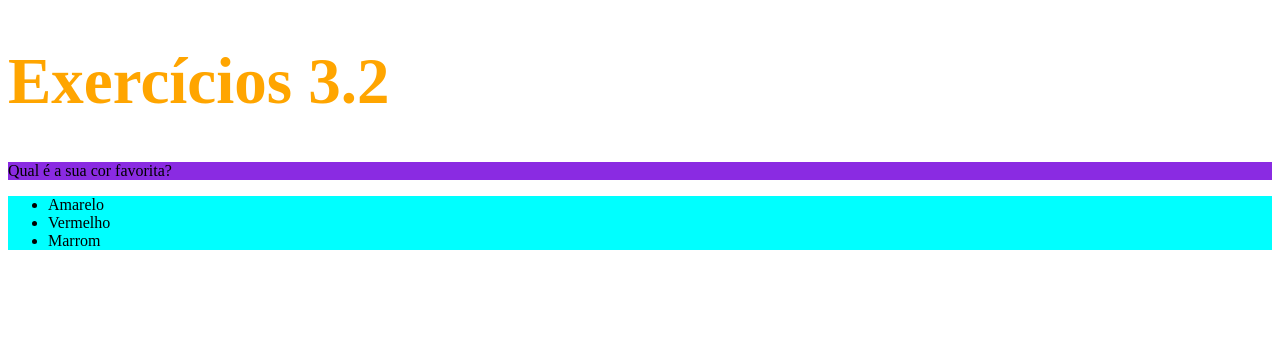
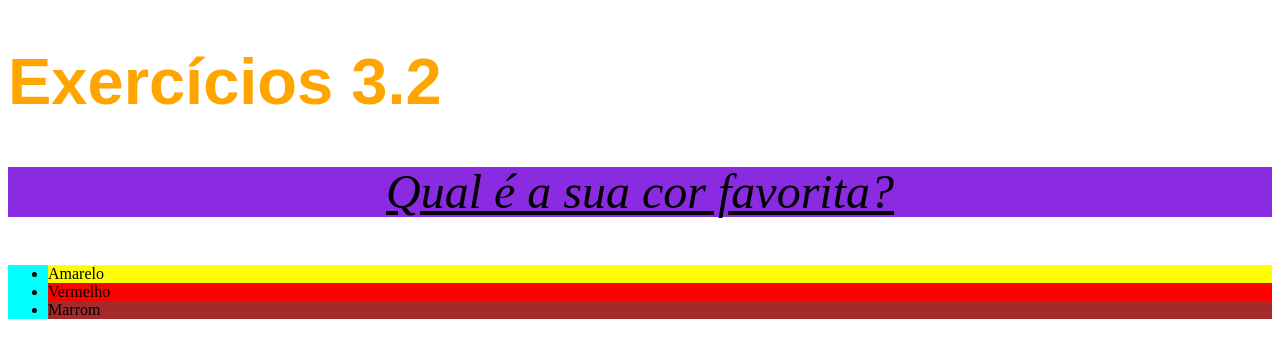
Before and after one commit to joao-antonio-csn/Trybe-Exercicios, a plain HTML site: page dia-2-html-css-primeiros-passos-em-css/dia-2-html-css-primeiros-passos-em-css/index.html in a window 1280 px wide. Drawn offline with Linux system fonts and the light colour scheme.

Commit message:
exercicio de propriedades de texto no CSS

```diff
--- a/dia-2-html-css-primeiros-passos-em-css/dia-2-html-css-primeiros-passos-em-css/index.html
+++ b/dia-2-html-css-primeiros-passos-em-css/dia-2-html-css-primeiros-passos-em-css/index.html
@@ -9,6 +9,7 @@
         h1{
             font-size: 65px;
             color: orange;
+            font-family: sans-serif;
         }
         #ul-bg-color{
             background-color: aqua;
@@ -16,15 +17,36 @@
         .ul-p-bg-color{
             background-color: blueviolet;
         }
+        p{
+            font-weight: 600px;
+            font-size: 3em;
+            font-style: italic;
+            line-height: 50px;
+            text-align: center;
+            text-decoration: underline;
+        }
+        body{
+            font-size: 16px;
+        }
+        #li-yellow-color{
+            background-color: yellow;
+        }
+        #li-red-color{
+            background-color: red;
+        }
+        #li-brown-color{
+            background-color: brown;
+        }
+
     </style>
 </head>
 <body>
     <h1>Exercícios 3.2</h1>
     <p class="ul-p-bg-color">Qual é a sua cor favorita?</p>
     <ul id="ul-bg-color" class="ul-p-bg-color">
-      <li>Amarelo</li>
-      <li>Vermelho</li>
-      <li>Marrom</li>
+      <li id="li-yellow-color">Amarelo</li>
+      <li id="li-red-color">Vermelho</li>
+      <li id="li-brown-color">Marrom</li>
     </ul>
 </body>
 </html>
```
